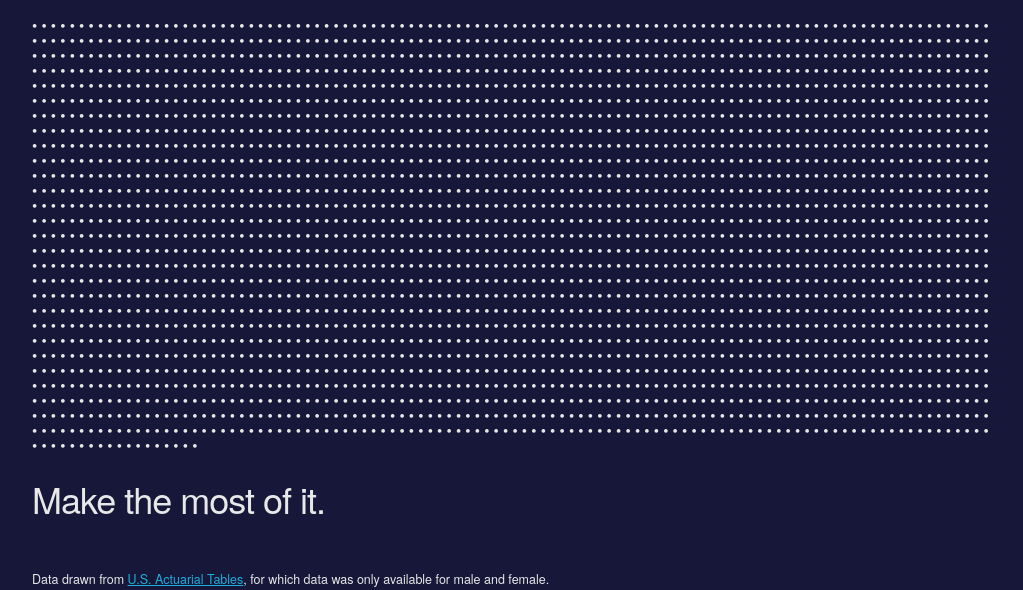
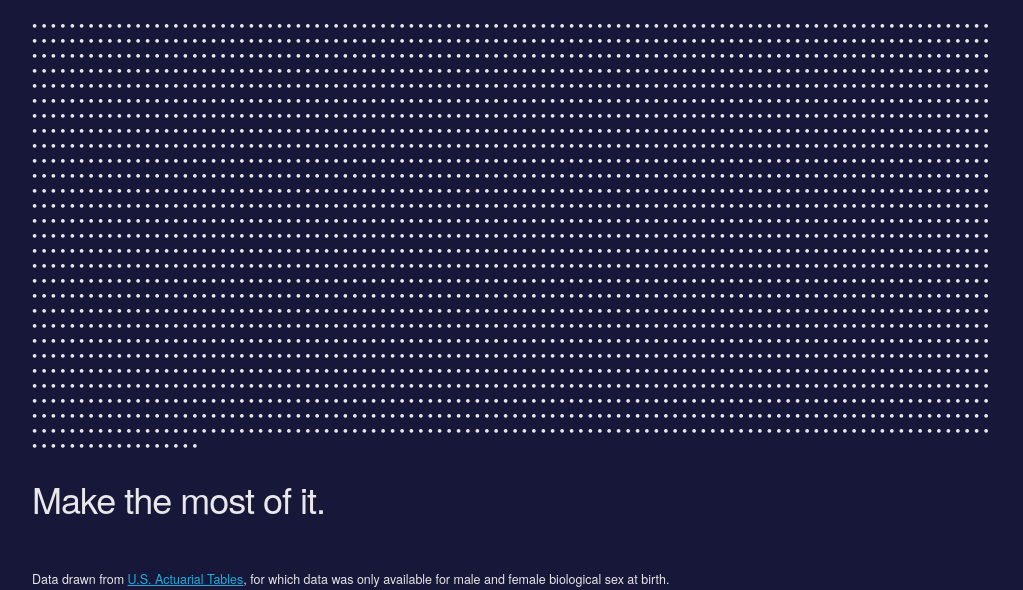
Before and after one commit to jkingsman/thedaysthatremain, a plain HTML site: page index.html in a window 1280 px wide. Shown: the part 274-864 px from the top of the page, without its empty margins (128-1151 px from the left). Drawn offline with Linux system fonts and the light colour scheme.

Commit message:
Clarify data source limitations

```diff
--- a/index.html
+++ b/index.html
@@ -61,7 +61,7 @@
         <br />
         <h3>Make the most of it.</h3>
         <br />
-        <span id="footnote">Data drawn from <a href="https://www.ssa.gov/oact/STATS/table4c6.html">U.S. Actuarial Tables</a>, for which data was only available for male and female.</span>
+        <span id="footnote">Data drawn from <a href="https://www.ssa.gov/oact/STATS/table4c6.html">U.S. Actuarial Tables</a>, for which data was only available for male and female biological sex at birth.</span>
     </div>
 
     <script type="text/javascript">
```
